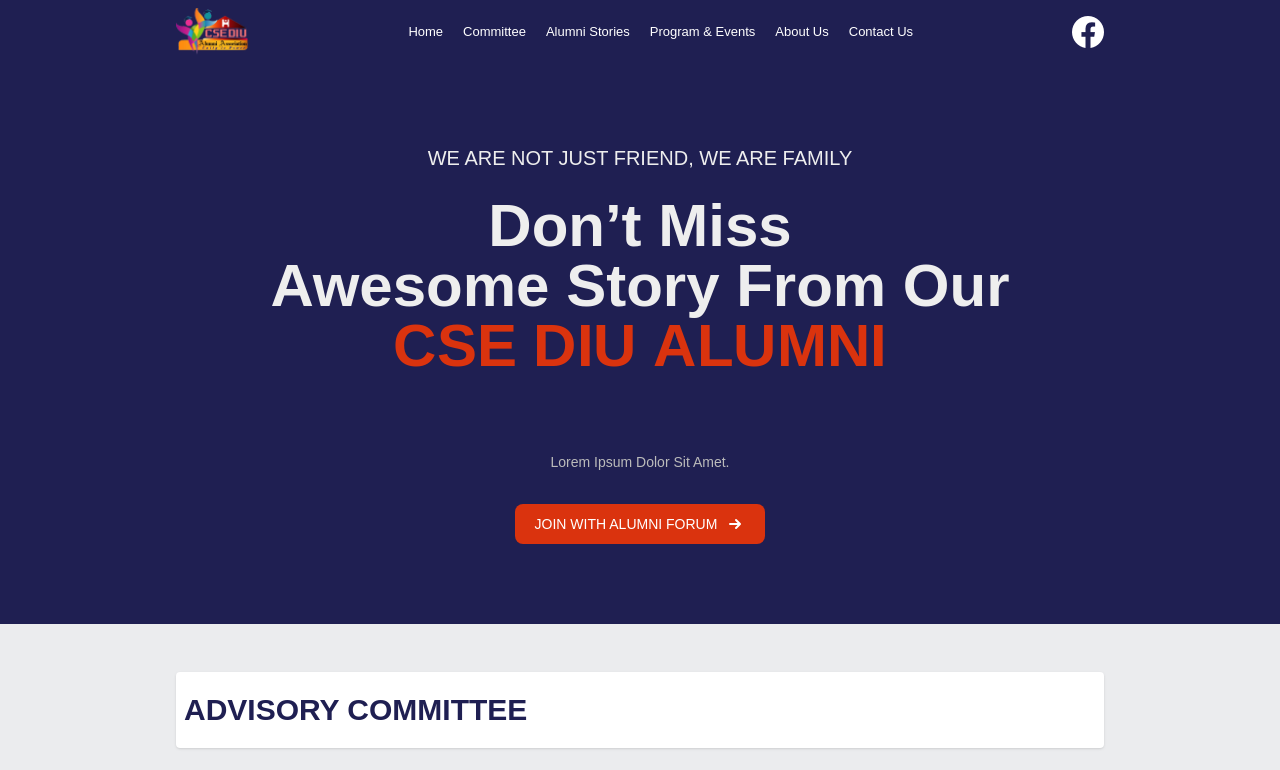
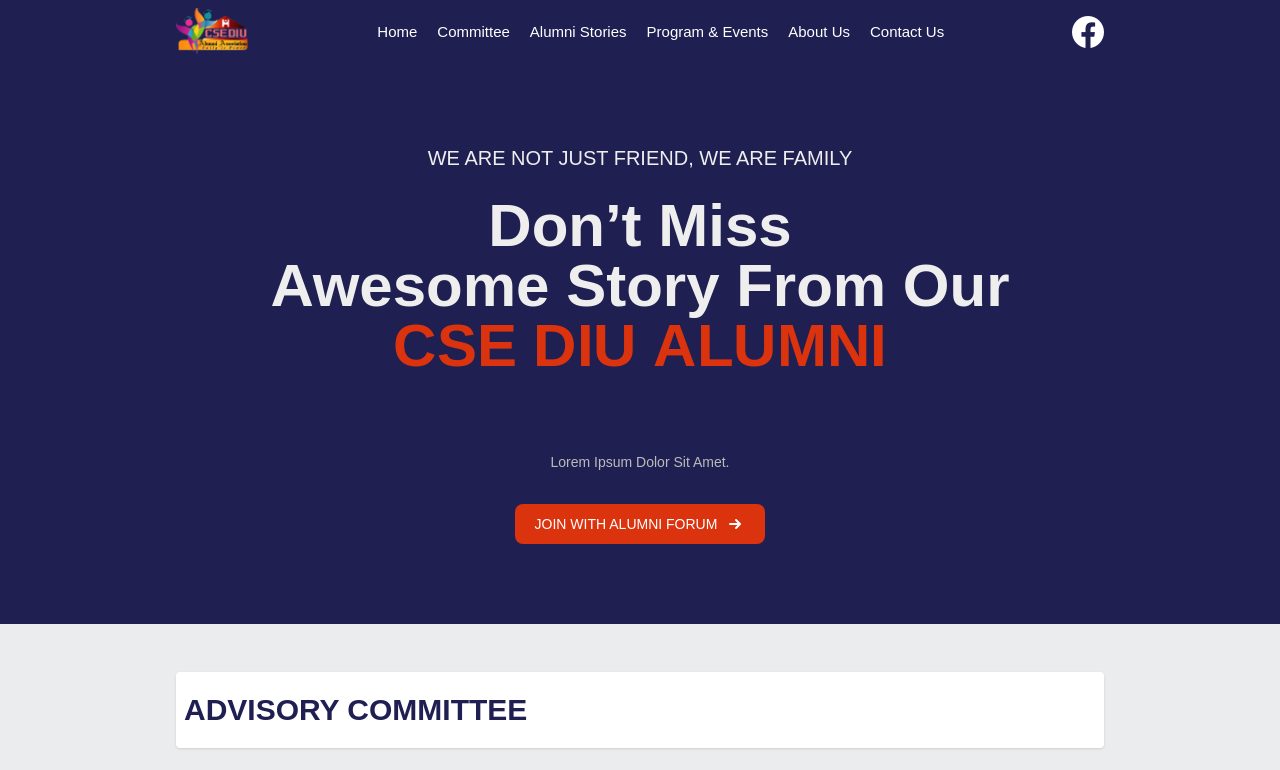
Before and after one commit to adilrion/CSE_DIU_Alumni, a React (Create React App) app: page / in a window 1280 px wide. Shown: the top 770 px of the page. Built offline with nearby package versions, Linux system fonts and the light colour scheme.

Commit message:
about section

```diff
--- a/src/Components/Shared/Navigation/Navigation.js
+++ b/src/Components/Shared/Navigation/Navigation.js
@@ -54,7 +54,7 @@ const Navigation = () => {
                   {navigation.map((item) => (
                     <Link
                       to={item.href}
-                      className="text-white font-[500] text-[13px] py-4 px-2"
+                      className="text-white font-[500] text-[15px] py-4 px-2"
                     >
                       {item.name}
                     </Link>
```
